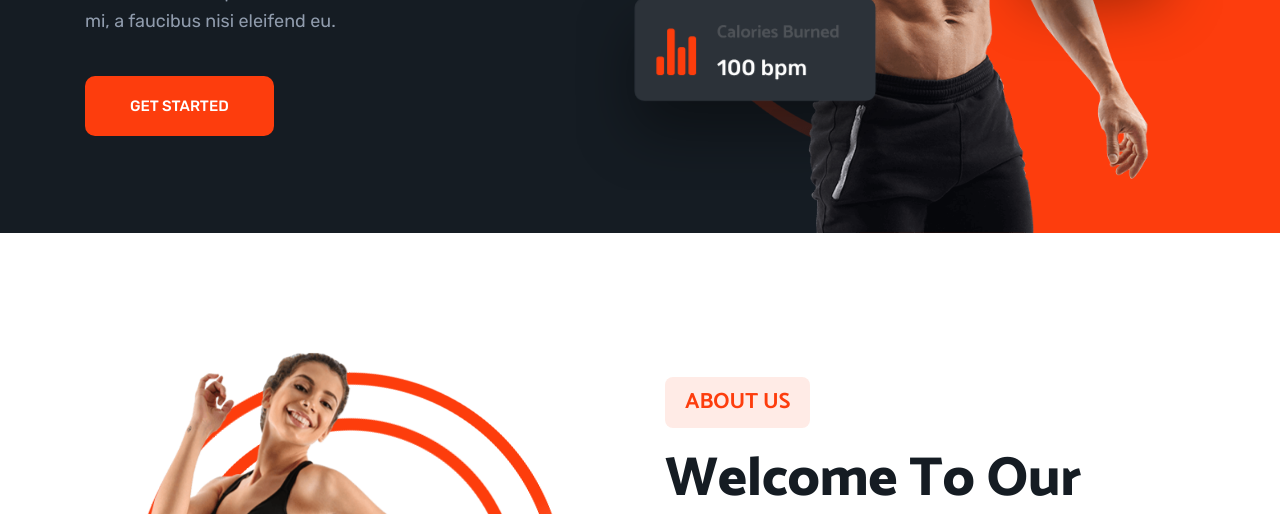
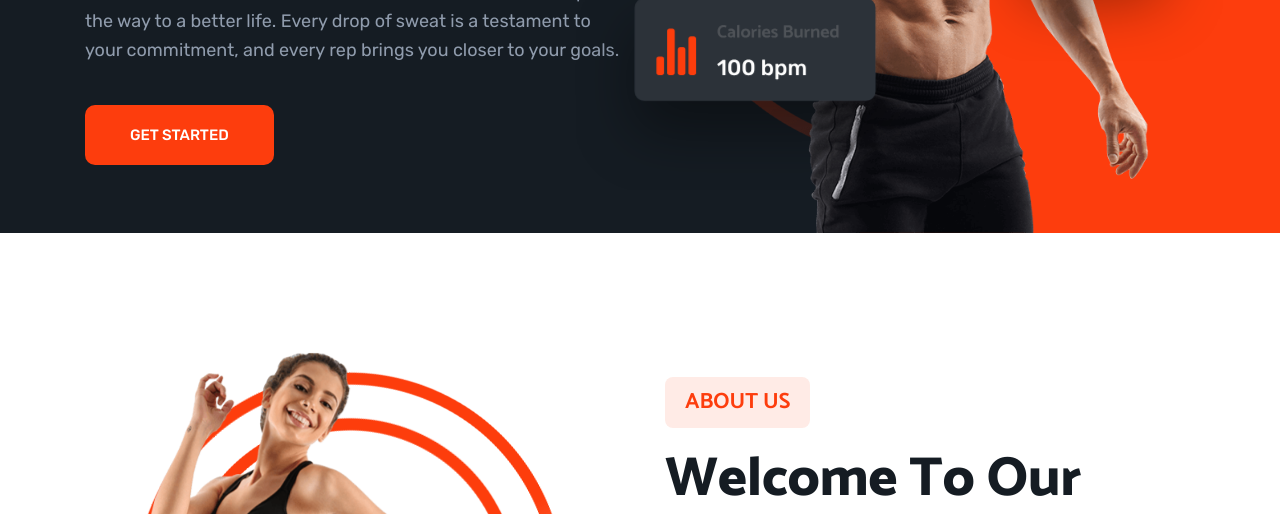
Before and after one commit to STARMATRIXJATT/fitness, a plain HTML site: page index.html in a window 1280 px wide. Shown: the part 586-1100 px from the top of the page. Drawn offline with nearby package versions, Linux system fonts and the light colour scheme.

Commit message:
Update index.html

```diff
--- a/index.html
+++ b/index.html
@@ -119,7 +119,9 @@
             <h1 class="h1 hero-title">Work Hard To Get Better Life</h1>
 
             <p class="section-text">
-              Duis mollis felis quis libero dictum vehicula. Duis dictum lorem mi, a faucibus nisi eleifend eu.
+            Our mantra is simple yet powerful: "Sweat now, shine later." Here,
+            we foster an environment where dedication and hard work pave the way to a better life.
+            Every drop of sweat is a testament to your commitment, and every rep brings you closer to your goals.
             </p>
 
             <a href="#" class="btn btn-primary">Get Started</a>
```
